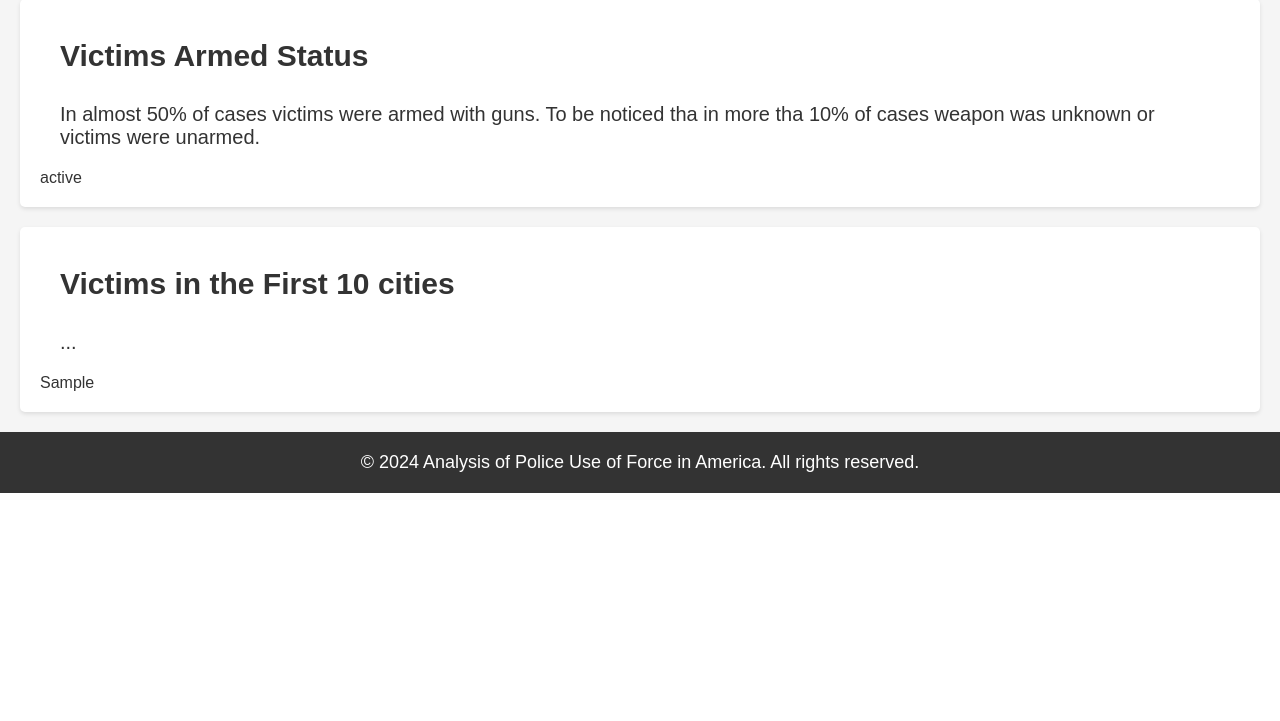
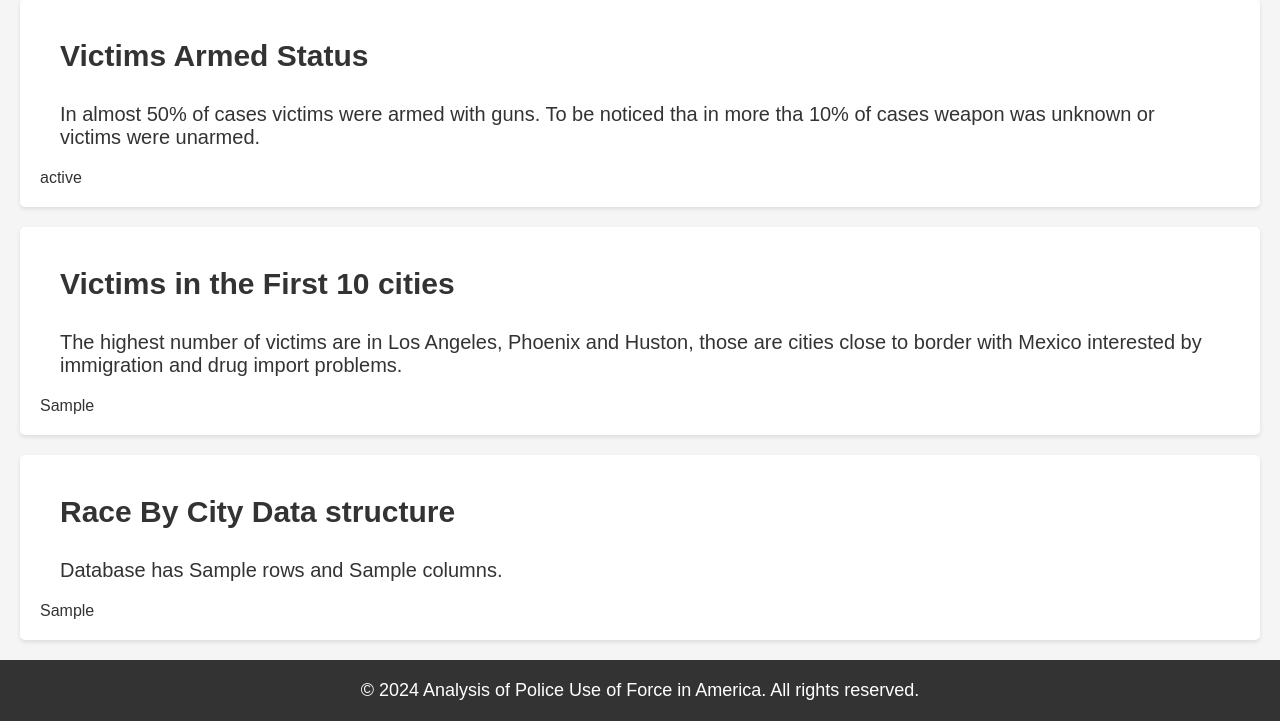
Before and after one commit to Fedt2407/19_Police_Fatal_Force_Analysis, a Flask app: template templates/index.html in a window 1280 px wide. Shown: the part 1007-1728 px from the top of the page. Before the commit the page ends 1500 px from the top, so only its background shows below. Run offline with Flask 3, Linux system fonts and the light colour scheme; the template is opened without the code that fills it: most values are stand-ins (such as "Sample title", 1, 10 or a date in 2020).

Commit message:
Added race by city

```diff
--- a/main.py
+++ b/main.py
@@ -103,6 +103,15 @@ def home():
     city_death.update_traces(texttemplate='%{y}', textfont=dict(size=14), textposition='inside', insidetextanchor='middle')
     city_death_html = city_death.to_html(full_html=False)
 
+    # Race by city
+    race_by_city = pd.read_csv('./static/data/Share_of_Race_By_City.csv', index_col=0, encoding='ISO-8859-1')
+    shape_race_by_city = race_by_city.shape
+    # Filter the race data for specific cities
+    cities = ['Los Angeles city', 'Phoenix city', 'Huston city', 'Chicago city', 'Las Vegas city', 'San Antonio city', 'Columbus city']
+    filtered_race_by_city = race_by_city[race_by_city['City'].isin(cities)]
+    filtered_race_by_city_html = filtered_race_by_city.to_html(classes='dataframe', index=False)
+    # filtered_race_by_city_html = race_by_city.head().to_html(classes='dataframe', index=False)
+
     return render_template('index.html',
                            shape_deaths=shape_deaths,
                            head_deaths=head_deaths,
@@ -112,7 +121,9 @@ def home():
                            manner_death=manner_death_html,
                            mental_illness=manner_illness_html,
                            armed_status=armed_status_html,
-                           city_death=city_death_html
+                           city_death=city_death_html,
+                           shape_race=shape_race_by_city,
+                           head_race=filtered_race_by_city_html
                            )
 
 
--- a/templates/index.html
+++ b/templates/index.html
@@ -73,8 +73,20 @@
 
     <section id="charts">
       <h2>Victims in the First 10 cities</h2>
-      <p>...</p>
+      <p>
+        The highest number of victims are in Los Angeles, Phoenix and Huston,
+        those are cities close to border with Mexico interested by immigration
+        and drug import problems.
+      </p>
       <div id="chart1">{{ city_death | safe }}</div>
+    </section>
+
+    <section id="charts">
+      <h2>Race By City Data structure</h2>
+      <p>
+        Database has {{ shape_race[0] }} rows and {{ shape_race[1] }} columns.
+      </p>
+      <div id="chart1">{{ head_race | safe }}</div>
     </section>
 
     <footer>
```
